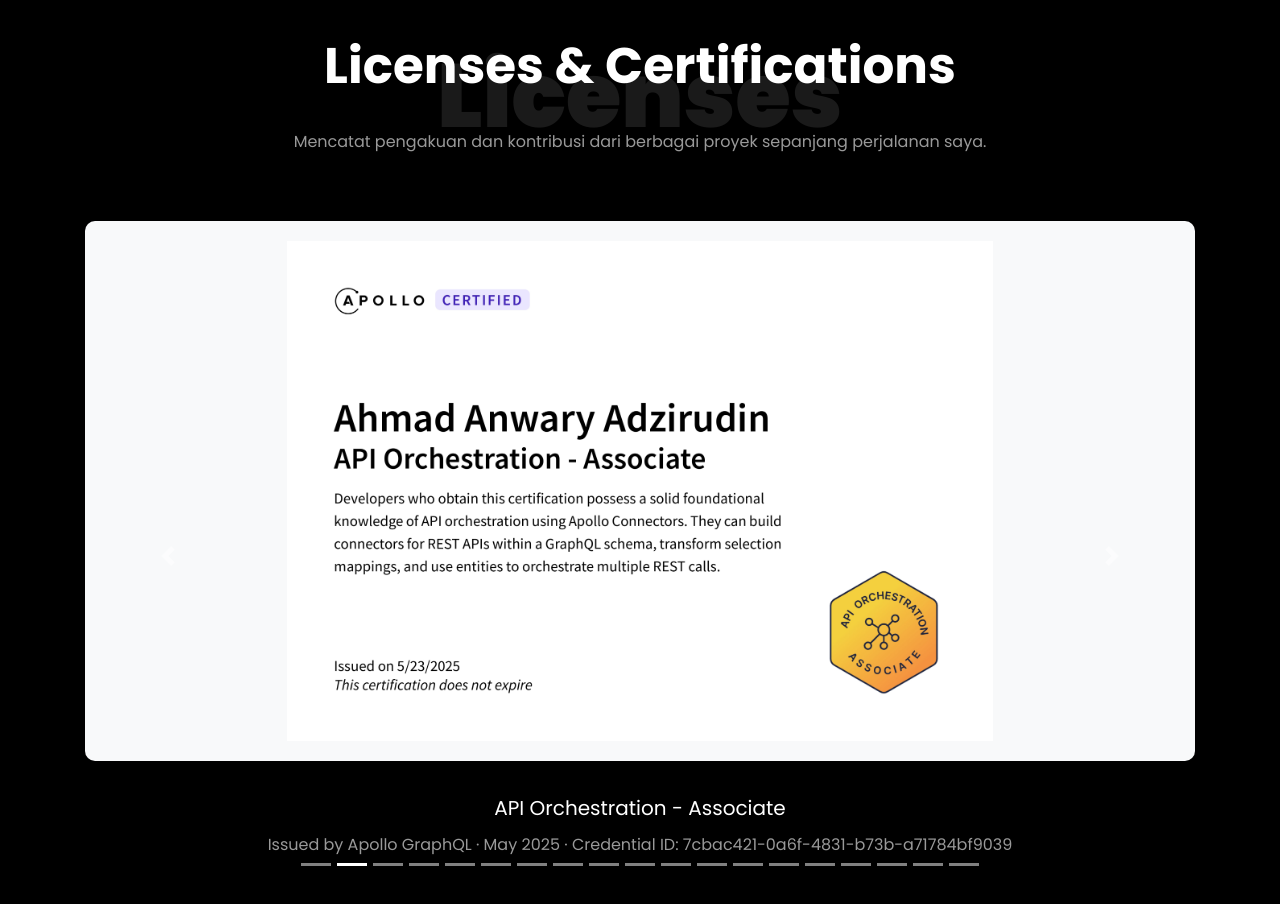
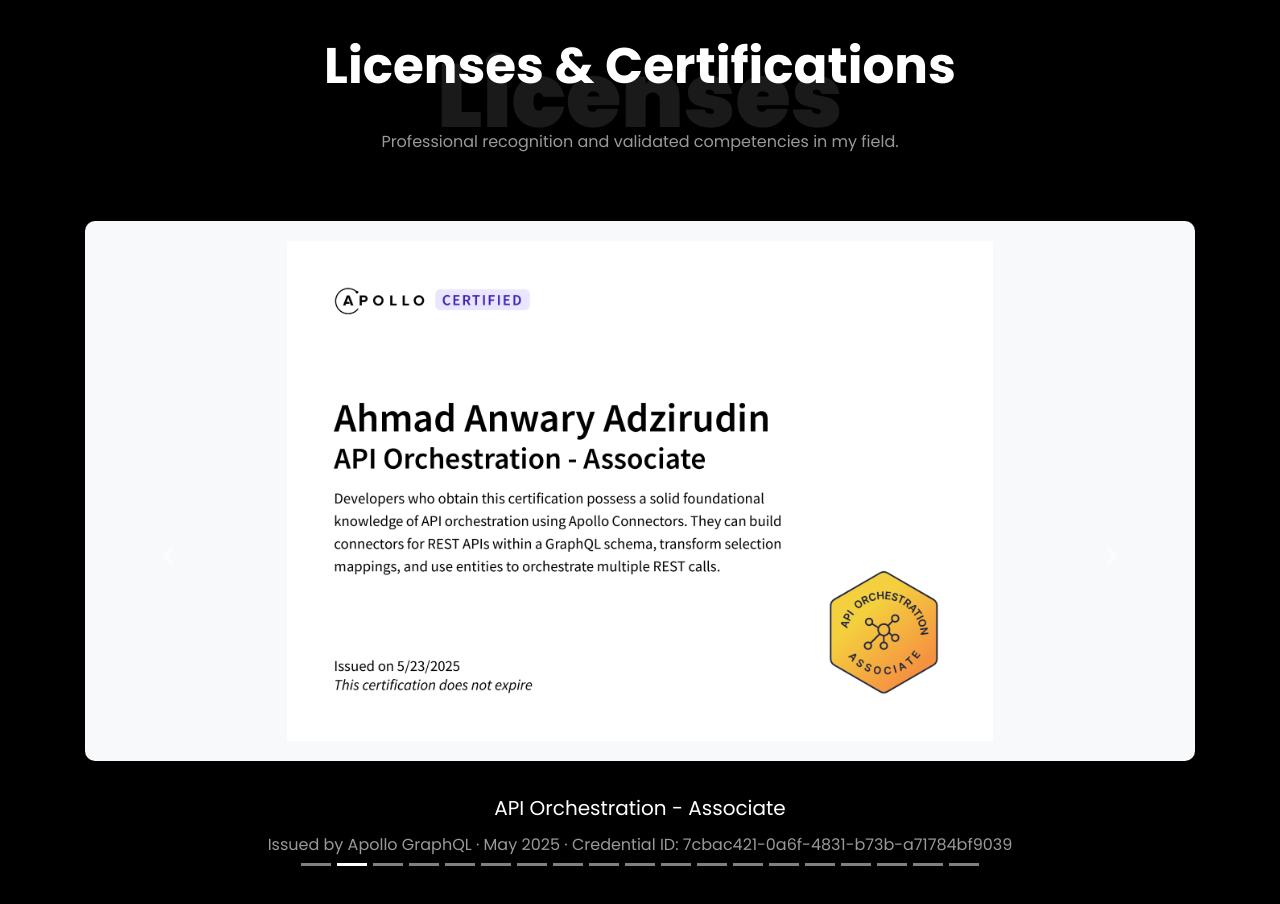
Before and after one commit to anwaryy/anwaryy.github.io, a plain HTML site: page index.html in a window 1280 px wide. Shown: the part 2380-3284 px from the top of the page. Drawn offline with nearby package versions, Linux system fonts and the light colour scheme; animation ran at ten frames a second; files whose address does not match are found by name.

Commit message:
Update index.html

```diff
--- a/index.html
+++ b/index.html
@@ -161,7 +161,7 @@
             <div class="col-md-12 heading-section text-center ftco-animate">
                 <h1 class="big big-2">Licenses</h1>
                 <h2 class="mb-4">Licenses & Certifications</h2>
-                <p>Mencatat pengakuan dan kontribusi dari berbagai proyek sepanjang perjalanan saya.</p>
+                <p>Professional recognition and validated competencies in my field.</p>
             </div>
         </div>
         <div class="row">
```
